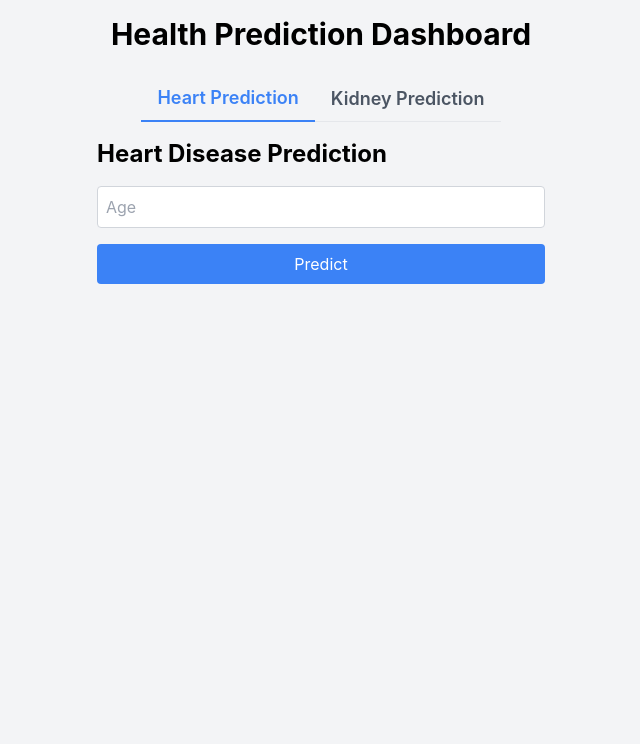
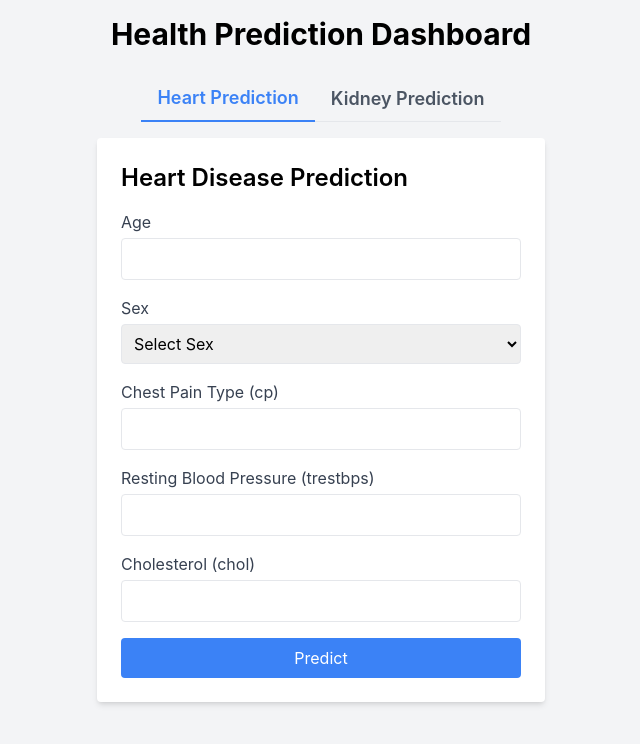
Before and after one commit to Agnes-Kalunda/Health-prediction-system, a React (Create React App) app in the folder frontend/: page / in a window 1280 px wide. Shown: the top 744 px of the page, without its empty margins (319-959 px from the left). Built offline with nearby package versions, Linux system fonts and the light colour scheme.

Commit message:
heart disease pred fields

```diff
--- a/frontend/src/components/HeartPrediction.js
+++ b/frontend/src/components/HeartPrediction.js
@@ -1,20 +1,117 @@
-import React from 'react';
+import React, { useState } from 'react';
 
 function HeartPrediction() {
+  const [formData, setFormData] = useState({
+    age: '',
+    sex: '',
+    cp: '',
+    trestbps: '',
+    chol: '',
+    fbs: '',
+    restecg: '',
+    thalach: '',
+    exang: '',
+    oldpeak: '',
+    slope: '',
+    ca: '',
+    thal: ''
+  });
+
+  const handleChange = (e) => {
+    setFormData({
+      ...formData,
+      [e.target.name]: e.target.value,
+    });
+  };
+
+  const handleSubmit = (e) => {
+    e.preventDefault();
+    // Implement prediction logic or API call here
+    console.log('Heart Prediction Data:', formData);
+  };
+
   return (
-    <div>
-      <h2 className="text-2xl font-bold mb-4">Heart Disease Prediction</h2>
-      <form>
+    <form onSubmit={handleSubmit} className="bg-white p-6 rounded shadow-md">
+      <h2 className="text-2xl font-semibold mb-4">Heart Disease Prediction</h2>
 
+      {/* Age */}
+      <div className="mb-4">
+        <label className="block text-gray-700">Age</label>
         <input
           type="number"
-          placeholder="Age"
-          className="w-full p-2 mb-4 border border-gray-300 rounded"
+          name="age"
+          value={formData.age}
+          onChange={handleChange}
+          className="w-full mt-1 p-2 border rounded"
+          required
         />
-        {/* More form fields */}
-        <button className="w-full bg-blue-500 text-white py-2 rounded">Predict</button>
-      </form>
-    </div>
+      </div>
+
+      {/* Sex */}
+      <div className="mb-4">
+        <label className="block text-gray-700">Sex</label>
+        <select
+          name="sex"
+          value={formData.sex}
+          onChange={handleChange}
+          className="w-full mt-1 p-2 border rounded"
+          required
+        >
+          <option value="">Select Sex</option>
+          <option value="1">Male</option>
+          <option value="0">Female</option>
+        </select>
+      </div>
+
+      {/* Chest Pain Type */}
+      <div className="mb-4">
+        <label className="block text-gray-700">Chest Pain Type (cp)</label>
+        <input
+          type="number"
+          name="cp"
+          value={formData.cp}
+          onChange={handleChange}
+          className="w-full mt-1 p-2 border rounded"
+          required
+        />
+      </div>
+
+      {/* Other fields follow a similar pattern */}
+      {/* Resting Blood Pressure */}
+      <div className="mb-4">
+        <label className="block text-gray-700">Resting Blood Pressure (trestbps)</label>
+        <input
+          type="number"
+          name="trestbps"
+          value={formData.trestbps}
+          onChange={handleChange}
+          className="w-full mt-1 p-2 border rounded"
+          required
+        />
+      </div>
+
+      {/* Cholesterol */}
+      <div className="mb-4">
+        <label className="block text-gray-700">Cholesterol (chol)</label>
+        <input
+          type="number"
+          name="chol"
+          value={formData.chol}
+          onChange={handleChange}
+          className="w-full mt-1 p-2 border rounded"
+          required
+        />
+      </div>
+
+
+
+      <button
+        type="submit"
+        className="w-full bg-blue-500 text-white py-2 px-4 rounded hover:bg-blue-600"
+      >
+        Predict
+      </button>
+    </form>
   );
 }
 
```
